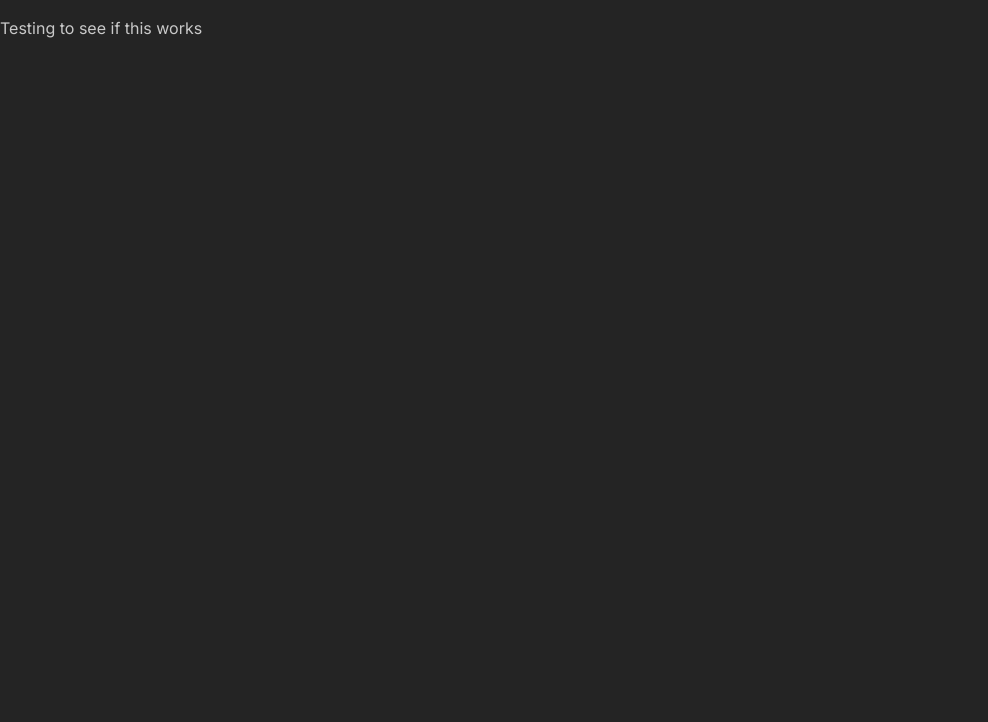
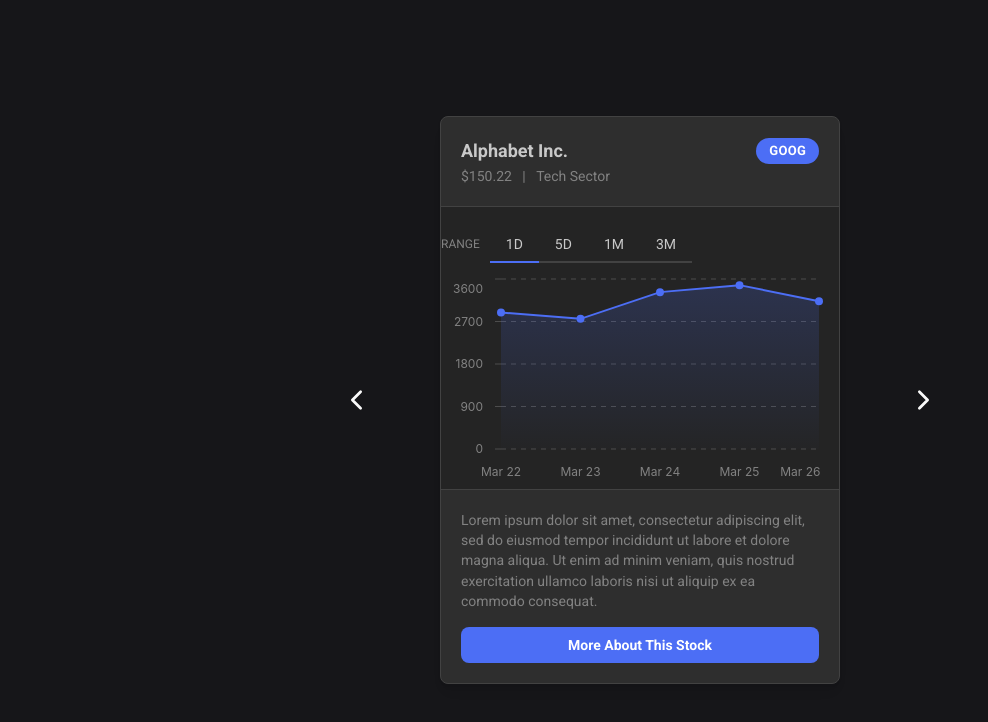
Before and after one commit to AlexT101/market-match, a Next.js app: page / in a window 1280 px wide. Shown: the top 722 px of the page, without its empty margins (0-988 px from the left). Built offline with nearby package versions, Linux system fonts and the light colour scheme.

Commit message:
Added stock display and arrows

```diff
--- a/app/layout.tsx
+++ b/app/layout.tsx
@@ -1,10 +1,9 @@
 import type { Metadata } from "next";
-import { Inter } from "next/font/google";
 import "../styles/index.css";
 import '@mantine/core/styles.css';
+import '@mantine/charts/styles.css';
 import { MantineProvider, ColorSchemeScript } from "@mantine/core";
 
-const inter = Inter({ subsets: ["latin"] });
 
 export const metadata: Metadata = {
   title: "Create Next App",
@@ -26,7 +25,7 @@
           content="minimum-scale=1, initial-scale=1, width=device-width, user-scalable=no"
         />
       </head>
-      <body className={inter.className}>
+      <body className="body">
         <MantineProvider forceColorScheme="dark">
           {children}
         </MantineProvider>
--- a/app/page.tsx
+++ b/app/page.tsx
@@ -1,7 +1,22 @@
+'use client';
+
+import "../styles/index.css";
+import Arrow from '../components/Arrow';
+import Stock from '../components/Stock';
+
 export default function Home() {
+  const swipeLeft = () => {
+    console.log("swipe left");
+  }
+  const swipeRight = () => {
+    console.log("swipe right");
+  }
+
   return (
-    <main>
-      <p>Testing to see if this works</p>
+    <main className="container">
+      <Arrow name="left" onClick={swipeLeft}/>
+      <Stock/>
+      <Arrow name="right" onClick={swipeRight}/>
     </main>
   );
 }
--- /dev/null
+++ b/components/Arrow.tsx
@@ -0,0 +1,24 @@
+'use client';
+
+import '../styles/index.css';
+import { UnstyledButton } from '@mantine/core';
+import { IconChevronLeft, IconChevronRight } from '@tabler/icons-react';
+
+interface ArrowProps {
+    name: string,
+    onClick: () => void
+}
+
+const Arrow = ({ name, onClick }: ArrowProps) => {
+    return (
+        <UnstyledButton onClick={onClick} className="arrow">
+            {name == "left" ?
+                <IconChevronLeft size={36} className="arrowLeft"/>
+                :
+                <IconChevronRight size={36} className="arrowRight"/>
+            }
+        </UnstyledButton>
+    )
+}
+
+export default Arrow;
--- /dev/null
+++ b/components/Stock.tsx
@@ -0,0 +1,75 @@
+import '../styles/index.css';
+import { Card, Text, Badge, Button, Group, Tabs } from '@mantine/core';
+import { AreaChart } from '@mantine/charts';
+import { useState } from 'react';
+
+const data = [
+    {
+        date: 'Mar 22',
+        Price: 2890,
+    },
+    {
+        date: 'Mar 23',
+        Price: 2756,
+    },
+    {
+        date: 'Mar 24',
+        Price: 3322,
+    },
+    {
+        date: 'Mar 25',
+        Price: 3470,
+    },
+    {
+        date: 'Mar 26',
+        Price: 3129,
+    },
+];
+
+const Stock = () => {
+    const [dayRange, setDayRange] = useState<string | null>('first');
+
+    return (
+        <Card className="stock" shadow="sm" padding="lg" radius="md" withBorder>
+            <Group justify="space-between">
+                <Text fw={800} size="lg">Alphabet Inc.</Text>
+                <Badge color="indigo.6" size="lg">GOOG</Badge>
+            </Group>
+            <Text size="sm" c="dimmed">$150.22&nbsp;&nbsp;&nbsp;|&nbsp;&nbsp;&nbsp;Tech Sector</Text>
+            <Card.Section>
+                <Group className="stockChart">
+                    <div className="stockChartTabs">
+                    <Text size="xs" c="dimmed">RANGE</Text>
+                    <Tabs value={dayRange} onChange={setDayRange}>
+                        <Tabs.List>
+                            <Tabs.Tab value="first" color="indigo.6">1D</Tabs.Tab>
+                            <Tabs.Tab value="second" color="indigo.6">5D</Tabs.Tab>
+                            <Tabs.Tab value="third" color="indigo.6">1M</Tabs.Tab>
+                            <Tabs.Tab value="fourth" color="indigo.6">3M</Tabs.Tab>
+                        </Tabs.List>
+                    </Tabs>
+                    </div>
+                    <AreaChart
+                        h={200}
+                        data={data}
+                        dataKey="date"
+                        series={[
+                            { name: 'Price', color: 'indigo.6' },
+                        ]}
+                        curveType="linear"
+                    />
+                </Group>
+            </Card.Section>
+
+            <Text size="sm" c="dimmed">
+                Lorem ipsum dolor sit amet, consectetur adipiscing elit, sed do eiusmod tempor incididunt ut labore et dolore magna aliqua. Ut enim ad minim veniam, quis nostrud exercitation ullamco laboris nisi ut aliquip ex ea commodo consequat.
+            </Text>
+
+            <Button color="indigo.6" fullWidth mt="md" radius="md">
+                More About This Stock
+            </Button>
+        </Card>
+    )
+}
+
+export default Stock;
--- a/package.json
+++ b/package.json
@@ -9,11 +9,14 @@
     "lint": "next lint"
   },
   "dependencies": {
+    "@mantine/charts": "^7.5.2",
     "@mantine/core": "^7.5.2",
     "@mantine/hooks": "^7.5.2",
+    "@tabler/icons-react": "^2.47.0",
     "next": "14.1.0",
     "react": "^18",
-    "react-dom": "^18"
+    "react-dom": "^18",
+    "recharts": "^2.12.0"
   },
   "devDependencies": {
     "@types/node": "^20",
--- a/styles/index.css
+++ b/styles/index.css
@@ -0,0 +1,66 @@
+@import url('https://fonts.googleapis.com/css?family=Roboto:300,400,700&display=swap');
+
+.body {
+  background-color: rgb(22, 22, 25);
+  -webkit-font-smoothing: antialiased;
+  -moz-osx-font-smoothing: grayscale;
+  color: rgb(250, 250, 250);
+  font-family: "Roboto", sans-serif;
+}
+
+.container {
+    display: flex;
+    width: 100%;
+    height: 100vh;
+    display: flex;
+    justify-content: center;
+    align-items: center;
+    gap: 50px;
+}
+
+.stock {
+    width: 400px;
+}
+
+.stockChart {
+    background-color: rgb(36, 36, 36);
+    padding-top: 20px;
+    padding-bottom: 10px;
+    padding-right: 20px;
+    margin-bottom: 20px;
+    margin-top: 20px;
+    border-top: 1px solid rgb(66, 66, 66);
+    border-bottom: 1px solid rgb(66, 66, 66);
+    display: flex;
+    flex-direction: column;
+    align-items: center;
+}
+
+.stockChartTabs {
+   display: flex;
+   gap: 10px;
+   align-items: center;
+}
+
+.arrow {
+    background-color: rgb(46, 46, 46);
+    border: 1px solid rgb(66, 66, 66);
+    border-radius: 50%;
+    width: 64px;
+    height: 64px;
+    text-align: center;
+    display: flex;
+    justify-content: center;
+    align-items: center;
+}
+
+.arrowLeft {
+    padding-right: 3px;
+}
+.arrowRight {
+    padding-left: 3px;
+}
+
+.arrow:hover {
+    background-color: rgb(66, 66, 66);
+}
```
Also changed, not shown: 1 other file (tests, documents, lock files or other folders).
